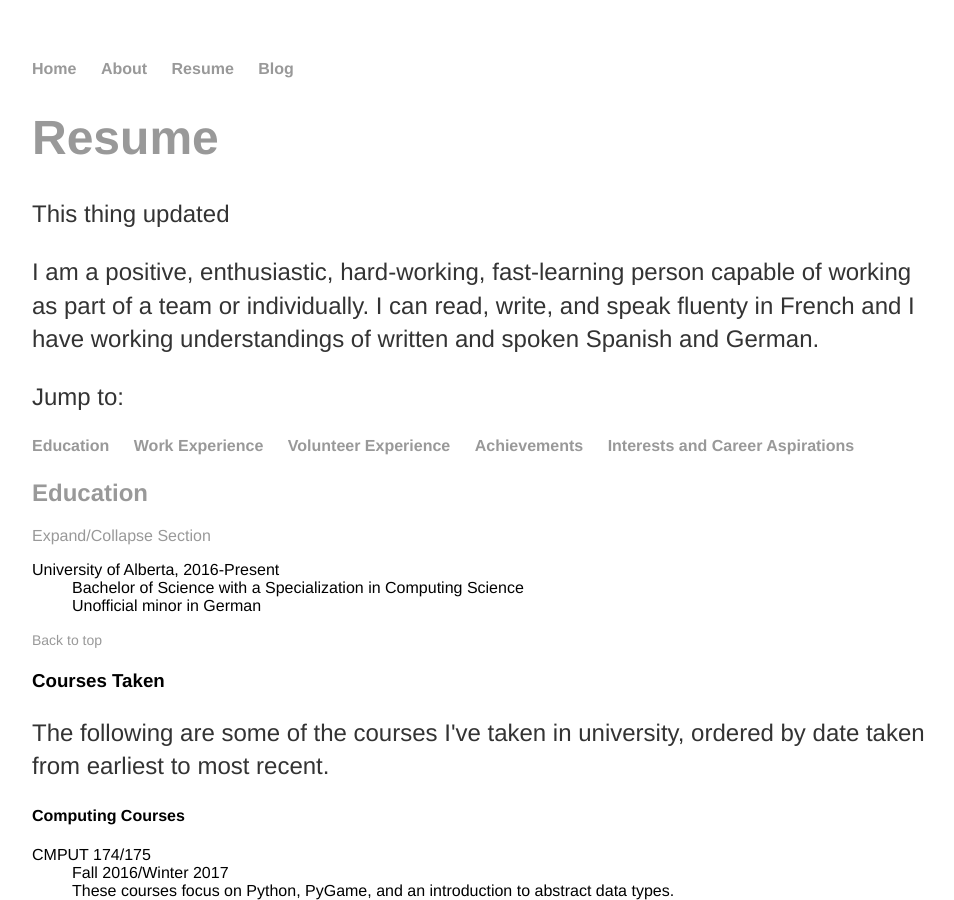
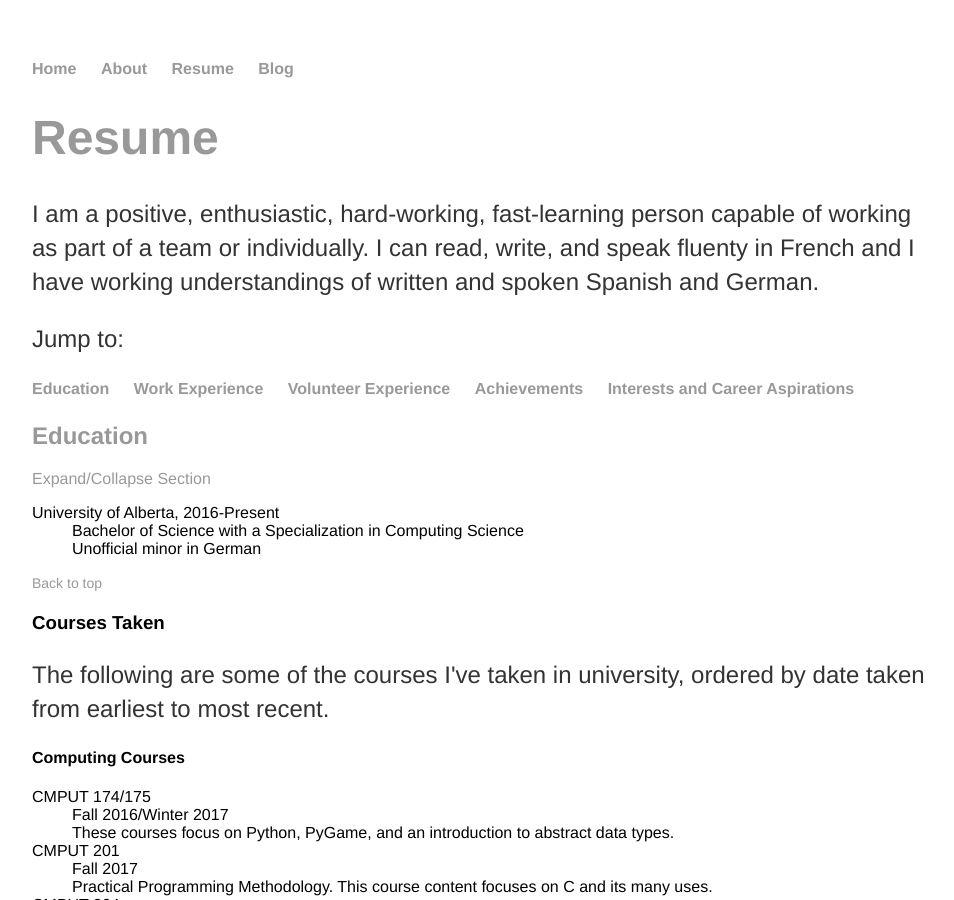
Before and after one commit to nienna73/nienna73.github.io, a Jekyll site: the page built from resume/index.html, in a window 1280 px wide and 900 px high. Shown: the whole window, without its empty margins (160-1114 px from the left). Built offline with Jekyll 4.4.1, drawn with Linux system fonts in a browser that asks for light colours.

Commit message:
Update index.html
Took out the update message

```diff
--- a/resume/index.html
+++ b/resume/index.html
@@ -46,7 +46,7 @@ title: Jolene Poulin's Resume
 </script>
 
 <h1><a name="top">Resume</a></h1>
-<p>This thing updated</p>
+
 <p>I am a positive, enthusiastic, hard-working, fast-learning person capable of working as part of a team or individually. I can read, write,
 and speak fluenty in French and I have working understandings of written and spoken Spanish and German.</p>
 
```
